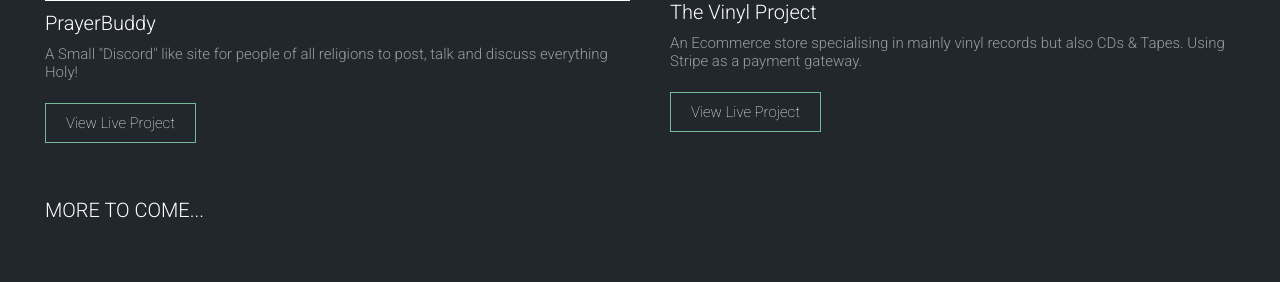
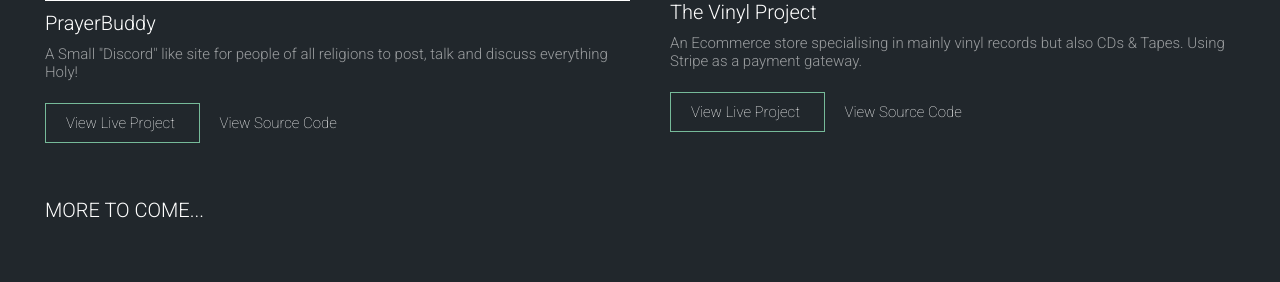
Before and after one commit to DelroyBrown/Portfolio2022, a Django app: page / in a window 1280 px wide. Shown: the part 2702-2984 px from the top of the page. Run offline with Django 4.2, Linux system fonts and the light colour scheme; some libraries are stand-ins or nearby versions.

Commit message:
added source code link to projects

```diff
--- a/static/css/utilities.css
+++ b/static/css/utilities.css
@@ -191,6 +191,12 @@
 
 }
 
+.card-btn-alt {
+    padding: 10px 20px;
+    border: none;
+
+}
+
 
 
 /* TEXT/FONT */
--- a/templates/home.html
+++ b/templates/home.html
@@ -403,8 +403,11 @@
           <p class="card-description mt-1 mb-1 fw-3 dim-text-color">
             A Small "Discord" like site for people of all religions to post, talk and discuss everything Holy!
           </p>
-          <a href="https://praybuddy.herokuapp.com/" target="_blank" class="project-card-btn card-btn small-font">View
-            Live Project
+          <a href="https://praybuddy.herokuapp.com/" target="_blank" class="card-btn small-font">
+            View Live Project
+          </a>
+          <a href="https://github.com/DelroyBrown/Vinyl" target="_blank" class="card-btn-alt small-font">
+            View Source Code
           </a>
 
         </div>
@@ -421,8 +424,12 @@
             gateway.
           </p>
           <a href="https://thevinylproject.herokuapp.com/" target="_blank"
-            class="project-card-btn card-btn small-font">View
-            Live Project</a>
+            class="project-card-btn card-btn small-font">
+            View Live Project
+          </a>
+            <a href="https://github.com/DelroyBrown/Vinyl" target="_blank" class="card-btn-alt small-font">
+              View Source Code
+            </a>
         </div>
       </div>
 
```
Also changed, not shown: static/images/DelroyBrown_CV.svg.
